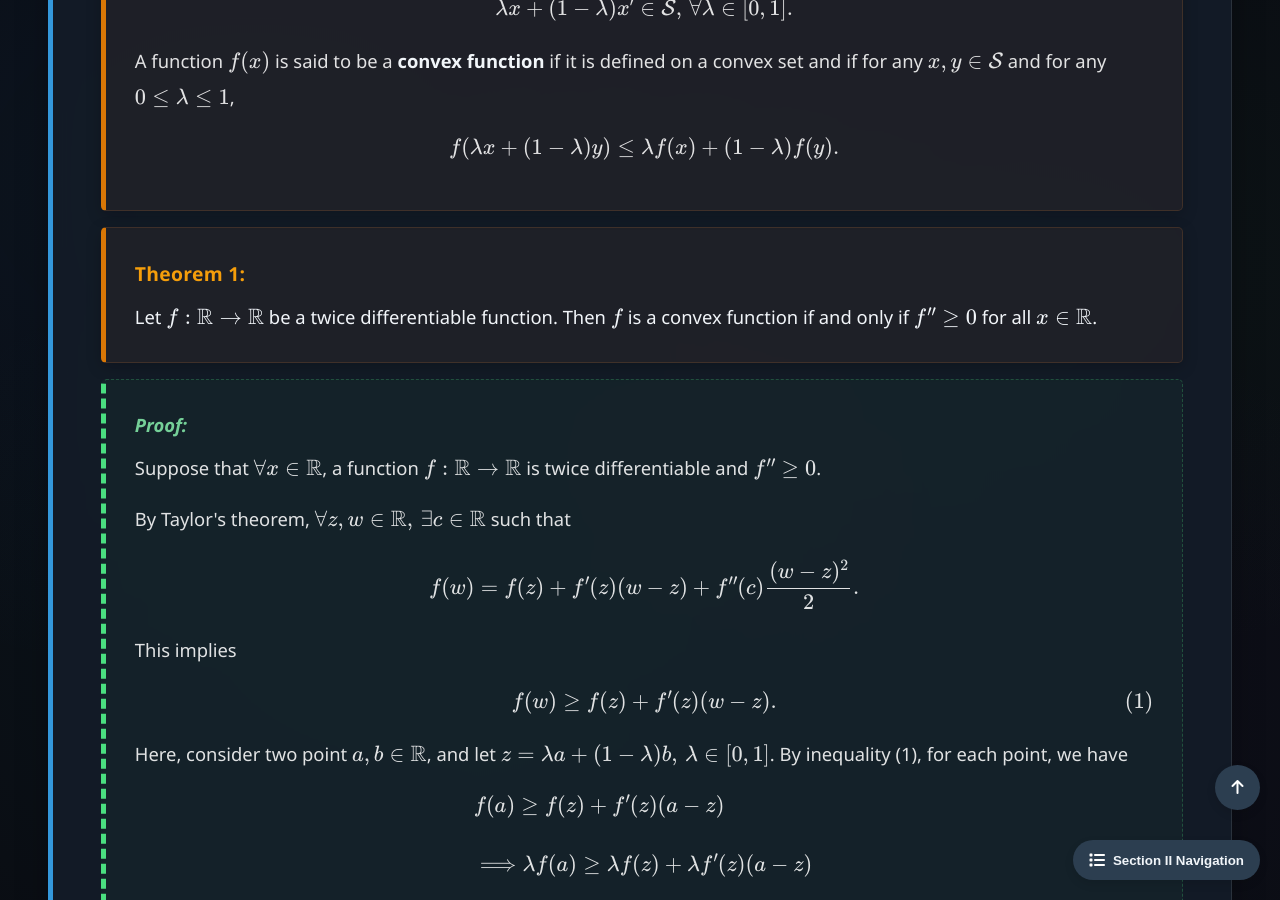
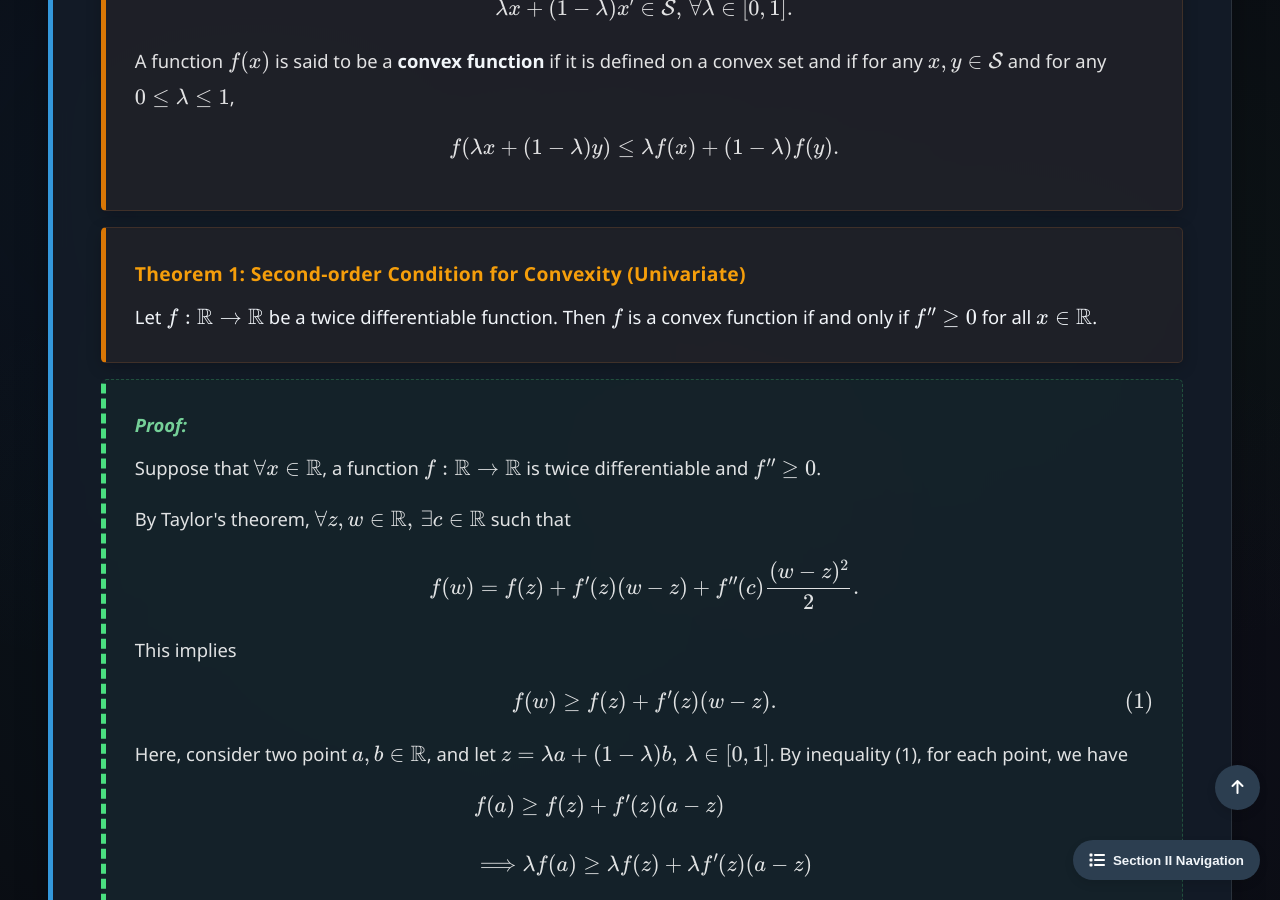
Before and after one commit to Yusukey01/yusukey01.github.io, a Jekyll site: the page built from Mathematics/Calculus/gradient.html, in a window 1280 px wide and 900 px high, scrolled down 1942 px. Built offline with Jekyll 4.4.1, drawn with Linux system fonts in a browser that asks for light colours; some of the changed text lies outside the part shown.

Commit message:
refine the page

```diff
--- a/Mathematics/Calculus/gradient.html
+++ b/Mathematics/Calculus/gradient.html
@@ -89,7 +89,7 @@ uses_python: true
             </div>
 
             <div class="theorem">
-                <span class="theorem-title">Theorem 1:</span>
+                <span class="theorem-title">Theorem 1: Second-order Condition for Convexity (Univariate)</span>
                 Let \(f: \mathbb{R} \to \mathbb{R}\) be a twice differentiable function.
                 Then \(f\) is a convex function if and only if \(f'' \geq 0\) for all \(x \in \mathbb{R}\).
             </div>
@@ -187,7 +187,7 @@ uses_python: true
             </p>
 
             <div class="theorem">
-                <span class="theorem-title">Theorem 2:</span>
+                <span class="theorem-title">Theorem 2: Second-order Condition for Convexity (Multivariate)</span>
                 <p>
                     Suppose \(f: \mathbb{R}^n \to \mathbb{R}\) is \(C^2\). Then \(f\) is convex if and only if the Hessian matrix
                     \(H = \nabla^2 f(x)\) is positive semidefinite for all \(x \in dom(f)\). Furthermore, \(f\) is strictly convex if \(H\)
```
